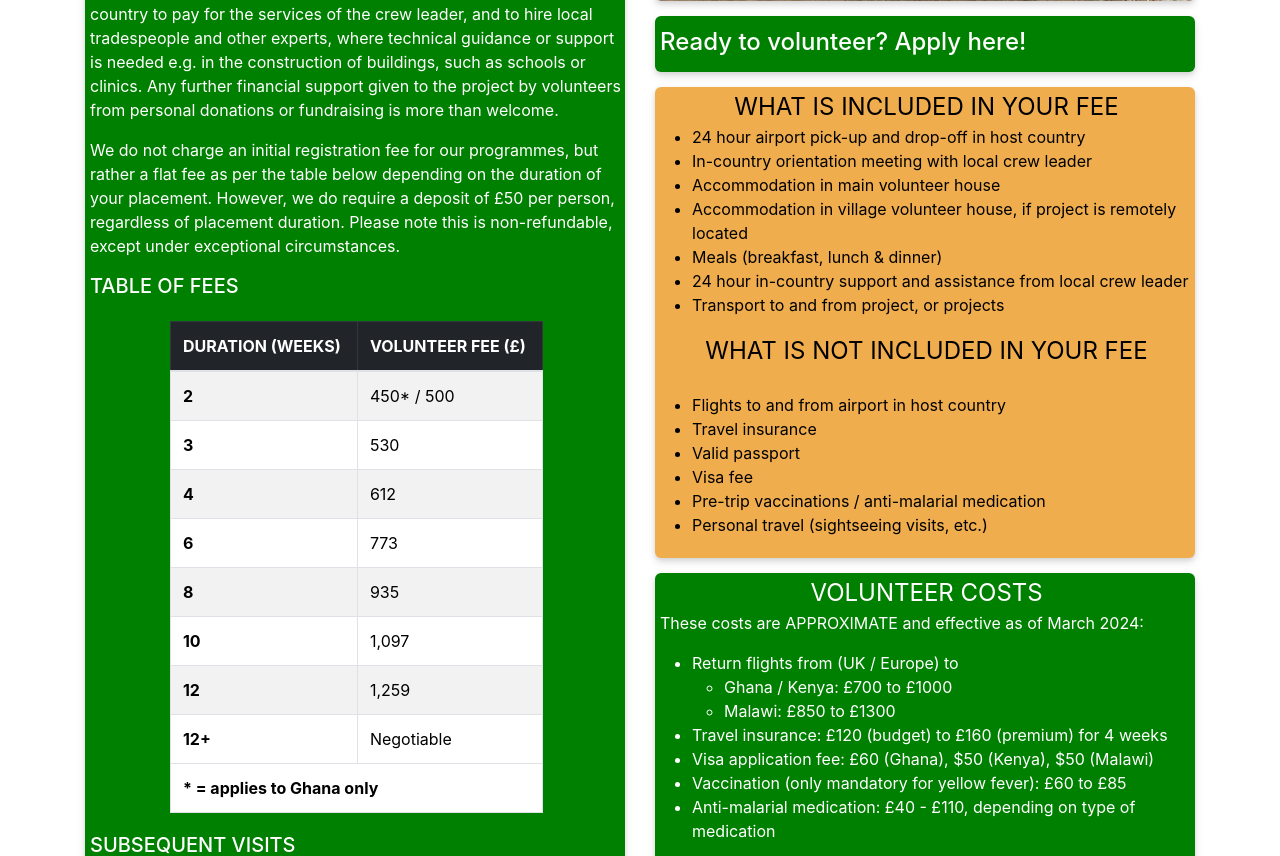
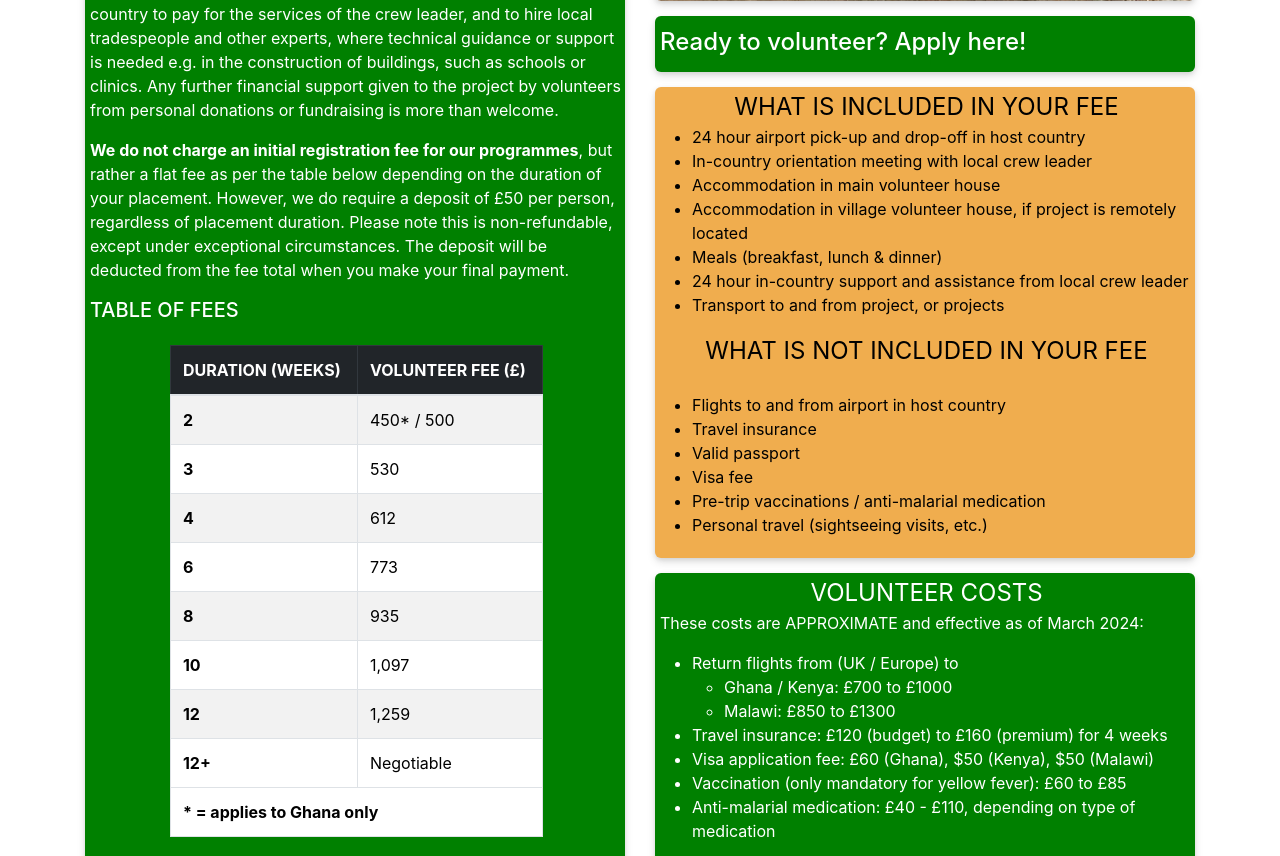
Before and after one commit to kevald1963/greenfield-africa, a Flask app: page /feescosts in a window 1280 px wide. Shown: the part 504-1360 px from the top of the page. Run offline with Flask 2, Linux system fonts and the light colour scheme.

Commit message:
Further clarification to deposit policy made on Fees & Costs page.

```diff
--- a/templates/feescosts.html
+++ b/templates/feescosts.html
@@ -28,10 +28,10 @@
                 fundraising is more than welcome.
             </p>
             <p>
-                We do not charge an initial registration fee for our programmes, but rather a flat fee as per the table
-                below depending on the duration of your placement. However, we do require a deposit of £50 per person,
-                regardless of placement duration. Please note this is non-refundable, except under exceptional
-                circumstances.
+                <b>We do not charge an initial registration fee for our programmes</b>, but rather a flat fee as per the
+                table below depending on the duration of your placement. However, we do require a deposit of £50 per
+                person, regardless of placement duration. Please note this is non-refundable, except under exceptional
+                circumstances. The deposit will be deducted from the fee total when you make your final payment.
             </p>
 
             <h5>TABLE OF FEES</h5>
```
